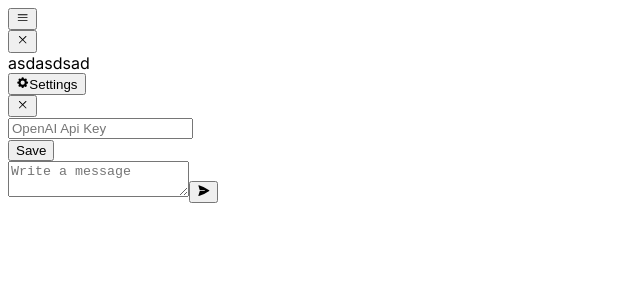
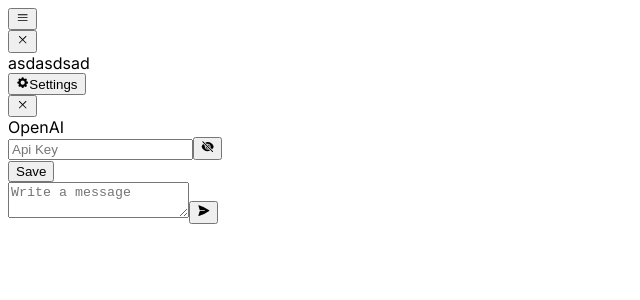
Before and after one commit to iTomasi/smarter_chat, a Next.js app: page / in a window 1280 px wide. Shown: the top 300 px of the page, without its empty margins (0-640 px from the left). Built offline with nearby package versions, Linux system fonts and the light colour scheme.

Commit message:
edit button size && adding input type password feature

```diff
--- a/src/components/Input.tsx
+++ b/src/components/Input.tsx
@@ -1,27 +1,46 @@
 import type { ReactNode } from 'react'
-import { forwardRef } from 'react'
+import { forwardRef, useState } from 'react'
+import { HiEye, HiEyeSlash } from 'react-icons/hi2'
 
 interface Props {
+  className?: string
+  type?: 'text' | 'password'
   name: string
   placeholder: string
+  labelTitle?: string
   autoComplete?: 'on' | 'off'
   JsxRight?: ReactNode
   disabled?: boolean
 }
 
+const iconClassName = 'w-5 h-5'
+
 function Input ({
+  className,
+  type = 'text',
   name,
   placeholder,
+  labelTitle,
   autoComplete,
   JsxRight,
   disabled
 }: Props, ref: any) {
+  const [showPassword, setShowPassword] = useState<boolean>(false)
+
+  const handleOnClickEye = () => {
+    setShowPassword((prev) => !prev)
+  }
+
   return (
+    <div className={className}>
+      {
+        labelTitle && <label className="block mb-2">{labelTitle}</label>
+      }
       <div className='relative flex w-full focus-within:ring-2 focus-within:ring-fuchsia-600 rounded-md overflow-hidden bg-gray-200 dark:bg-stone-800'>
         <input
           ref={ref}
           className="w-full px-4 min-h-[2.75rem] focus:outline-none bg-transparent"
-        type="text"
+          type={type === 'password' ? (showPassword ? 'text' : 'password') : type}
           placeholder={placeholder}
           name={name}
           autoComplete={autoComplete}
@@ -29,10 +48,26 @@ function Input ({
         />
 
         {
-        JsxRight !== undefined && (
+          (JsxRight !== undefined && type !== 'password') && (
             <div className="min-w-[2.75rem] max-w-[2.75rem]">
               {JsxRight}
             </div>
+          )
+        }
+
+        {
+          type === 'password' && (
+            <button
+              className="min-w-[2.75rem] max-w-[2.75rem] grid place-items-center"
+              type="button"
+              onClick={handleOnClickEye}
+            >
+              {
+                showPassword
+                  ? <HiEye className={iconClassName} />
+                  : <HiEyeSlash className={iconClassName} />
+              }
+            </button>
           )
         }
 
@@ -42,6 +77,7 @@ function Input ({
           )
         }
       </div>
+    </div>
   )
 }
 
--- a/src/components/buttons/Button.tsx
+++ b/src/components/buttons/Button.tsx
@@ -22,7 +22,7 @@ export default function Button ({
 }: Props) {
   if (type !== 'button' && typeof onClick === 'function') throw new Error(`<Button type="${type}" /> can not use onClick prop only for "button" type`)
 
-  const theClassName = `min-h-[3rem] px-4 rounded-md flex items-center ${colors[color] ?? colors.primary}`
+  const theClassName = `min-h-[2.75rem] px-4 rounded-md flex items-center ${colors[color] ?? colors.primary}`
 
   return (
     <button
--- a/src/components/home/SideBar/Bottom/Settings/Modal.tsx
+++ b/src/components/home/SideBar/Bottom/Settings/Modal.tsx
@@ -46,7 +46,9 @@ export default function Modal ({
       <form className="flex flex-col gap-4" onSubmit={handleOnSubmit}>
         <Input
           ref={inputRef}
-          placeholder="OpenAI Api Key"
+          type="password"
+          labelTitle="OpenAI"
+          placeholder="Api Key"
           autoComplete="off"
           name="openai"
         />
```
Lines whose indentation alone changed are shown as unchanged.
